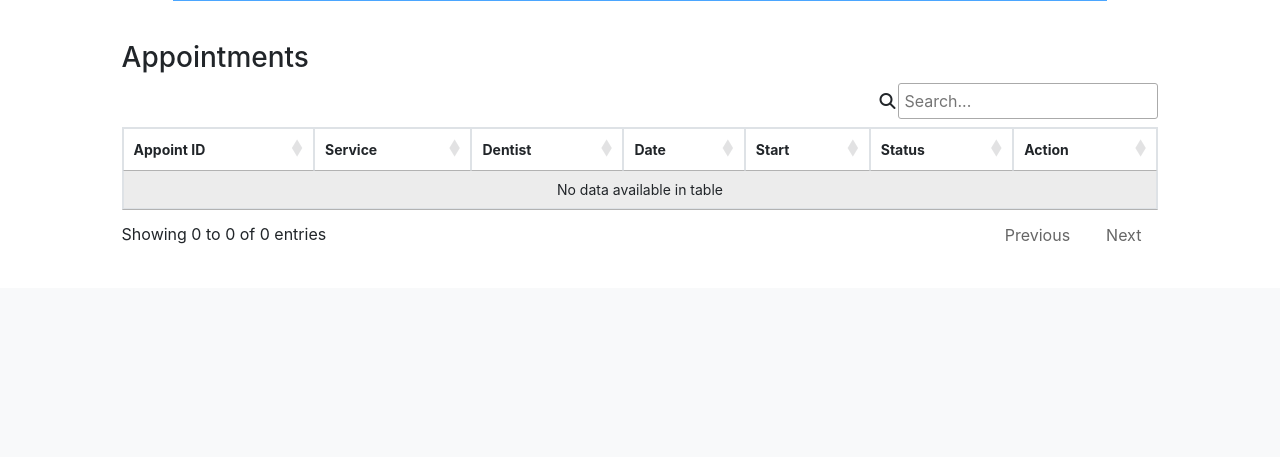
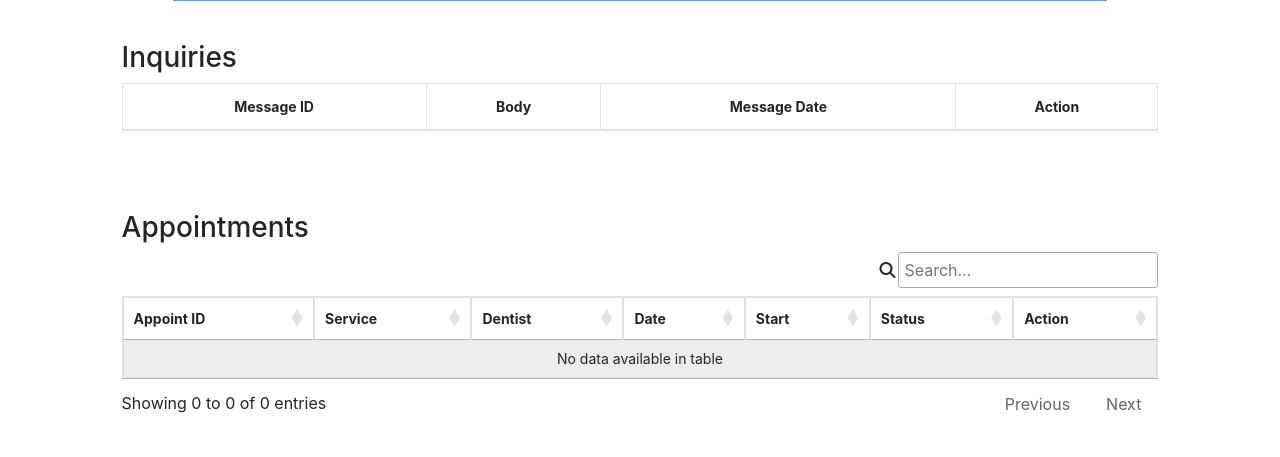
Before and after one commit to joshblando/bautista_dental, a PHP site: page /userAccount.php in a window 1280 px wide. Shown: the part 653-1110 px from the top of the page. Before the commit the page ends 897 px from the top, so only its background shows below. Run offline with PHP 8.4, Linux system fonts and the light colour scheme; a user stored in the database is signed in; data comes from the database, SQL or seed files in the repository; lists and menus that the app fills with data are empty; some libraries are stand-ins or nearby versions.

Commit message:
Added Inquiry Tab in the User Account Front End

```diff
--- a/admin/index.php
+++ b/admin/index.php
@@ -47,6 +47,7 @@ include 'nav.php';
                         $messageId = $message['messageId'];
                         $name = $message['name'];
                         $email = $message['email'];
+                        $mobile = $message['mobile'];
                         $body = base64_decode($message['body']);
                         $date = date('Y-m-d H:i a', strtotime($message['createdAt']));
 
--- a/admin/modals/message.php
+++ b/admin/modals/message.php
@@ -13,15 +13,19 @@
 
             <div class="col-lg-12">
             <div class="form-group">
+              <label>Full name</label>
               <input class="form-control" placeholder="Fullname" type="text" name="fullName" id="fullName" required="" />
             </div>
             <div class="form-group">
+              <label>Email Address</label>
               <input class="form-control" placeholder="Email" type="email" name="email" id="user_email" required="" />
             </div>
             <div class="form-group">
+              <label>Mobile Number</label>
               <input class="form-control" placeholder="Mobile No." type="mobile" name="mobile" id="mobile_no" />
             </div>
             <div class="form-group text-area">
+              <label>Message Body</label>
               <textarea class="form-control" placeholder="Write a message ......." name="message" id="message_body" cols="30" rows="10"></textarea>
             </div>
             </div>
--- a/component/modal/inquiry-modal.php
+++ b/component/modal/inquiry-modal.php
@@ -13,15 +13,19 @@
 
             <div class="col-lg-12">
             <div class="form-group">
-              <input class="form-control" placeholder="Fullname" type="text" name="fullName" id="fullName" required="" />
+              <label>Full Name</label>
+              <input class="form-control"  type="text" name="fullName" id="fullName" required="" />
             </div>
             <div class="form-group">
-              <input class="form-control" placeholder="Email" type="email" name="email" id="email" required="" />
+              <label>Email Address</label>
+              <input class="form-control" type="email" name="email" id="email" required="" />
             </div>
             <div class="form-group">
-              <input class="form-control" placeholder="Mobile No." type="mobile" name="mobile" id="mobile" />
+              <label>Mobile Number</label>
+              <input class="form-control"  type="mobile" name="mobile" id="mobile" />
             </div>
             <div class="form-group text-area">
+              <label>Message</label>
               <textarea class="form-control" placeholder="Write a message ......." name="message" id="messages" cols="30" rows="10"></textarea>
             </div>
             </div>
--- a/userAccount.php
+++ b/userAccount.php
@@ -77,6 +77,52 @@ $userId = $_SESSION['userId'];
             </div>
         </div>
         <div class="user-appointment_table">
+            <h3>Inquiries</h3>
+            <table id="table2" class="display dt-responsive nowrap table table-striped table-bordered">
+                <thead>
+                    <tr>
+                        <th>Message ID</th>
+                        <th>Body</th>
+                        <th>Message Date</th>
+                        <th>Action</th>
+                    </tr>
+                </thead>
+                <tbody>
+                    <?php
+                    $userChecker = $connect->prepare("SELECT * FROM user WHERE userId = :userId");
+                    $userChecker->execute(["userId" => $userId]);
+                    $userEmail = $userChecker->fetchAll();
+
+                    foreach ($userEmail as $userEmails) {
+                        $userEmailAdd = $userEmails['email'];
+                    }
+
+                    $userInquiries = $connect->prepare("SELECT * FROM message WHERE email = :userEmail");
+                    $userInquiries->execute(["userEmail" => $userEmailAdd]);
+                    $Inquiries = $userInquiries->fetchAll();
+
+                    foreach ($Inquiries as $inquiry) {
+                        $messageID = $inquiry['messageId'];
+                        $messageBody = base64_decode($inquiry['body']);
+                        $date = new DateTime($inquiry['createdAt']);
+                        $dateFormat = $date->format("M d Y");
+
+
+                    ?>
+                        <tr>
+                            <td><?php echo $messageID ?></td>
+                            <td><?php echo $messageBody ?></td>
+                            <td><?php echo $dateFormat ?></td>
+                            <td><i class="fas fa-eye"></i><i class="fas fa-ban"></i></td>
+
+                        </tr>
+                    <?php
+                    }
+                    ?>
+                </tbody>
+            </table>
+        </div>
+        <div class="user-appointment_table">
             <h3>Appointments</h3>
             <table id="table" class="display dt-responsive nowrap table table-striped table-bordered">
                 <thead>
```
